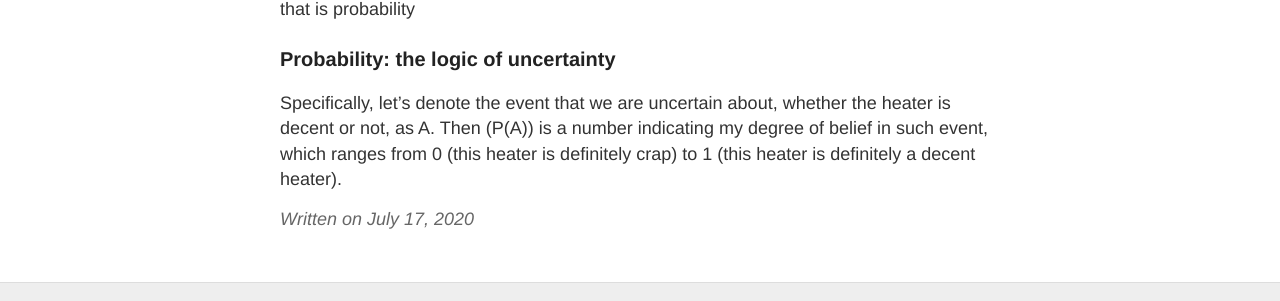
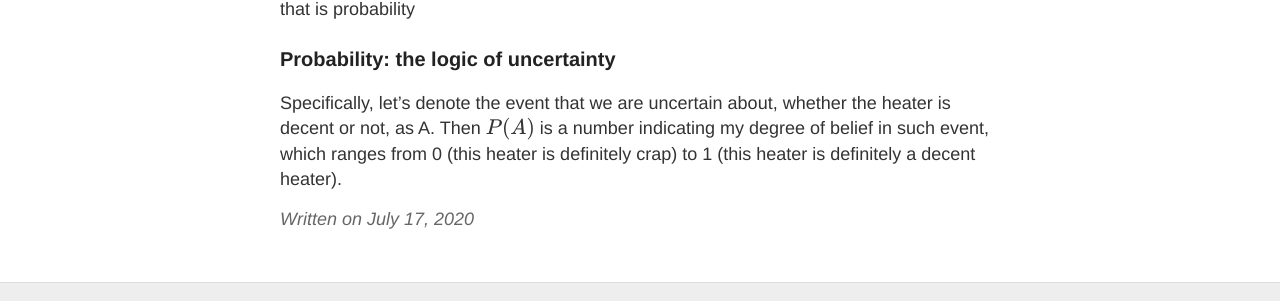
Before and after one commit to hungdtrn/hungdtrn.github.io, a Jekyll site: the page built from _posts/2020-07-17-probability-heater.md, in a window 1280 px wide. Shown: the part 1554-1855 px from the top of the page. Built offline with Jekyll 4.4.1, drawn with Linux system fonts in a browser that asks for light colours; formulas are drawn with MathJax 3.

```diff
--- a/_layouts/default.html
+++ b/_layouts/default.html
@@ -53,7 +53,8 @@
   {% include analytics.html %}
 
   {% if page.mathjax %}
-  <script>
+  <script async src="https://cdnjs.cloudflare.com/ajax/libs/mathjax/2.7.6/MathJax.js?config=TeX-AMS_CHTML"></script>
+  <!-- <script>
     MathJax = {
       options: {
         renderActions: {
@@ -73,7 +74,7 @@
     };
   </script>
   <script id="MathJax-script" type="text/javascript" async
-    src="https://cdn.jsdelivr.net/npm/mathjax@3/es5/tex-mml-chtml.js"></script>
+    src="https://cdn.jsdelivr.net/npm/mathjax@3/es5/tex-mml-chtml.js"></script> -->
   {% endif %}
 </body>
 
--- a/_posts/2020-07-17-probability-heater.md
+++ b/_posts/2020-07-17-probability-heater.md
@@ -16,4 +16,4 @@ As numbers are more reliable than feelings, there should be a numerical way that
 
 ### Probability: the logic of uncertainty
 
-Specifically, let's denote the event that we are uncertain about, whether the heater is decent or not, as A. Then \(P(A)\) is a number indicating my degree of belief in such event, which ranges from 0 (this heater is definitely crap) to 1 (this heater is definitely a decent heater).
+Specifically, let's denote the event that we are uncertain about, whether the heater is decent or not, as A. Then $$P(A)$$ is a number indicating my degree of belief in such event, which ranges from 0 (this heater is definitely crap) to 1 (this heater is definitely a decent heater).
```
